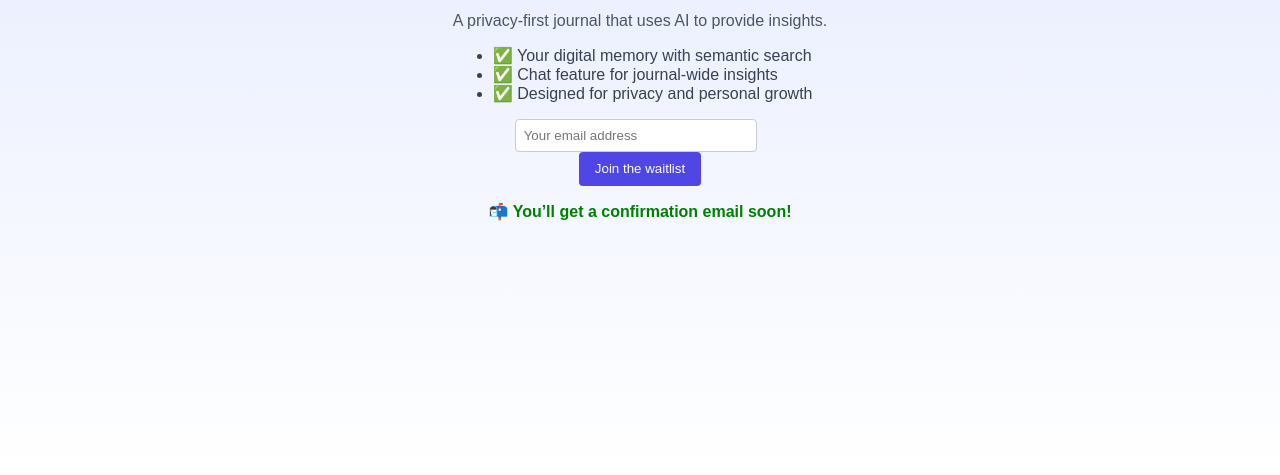
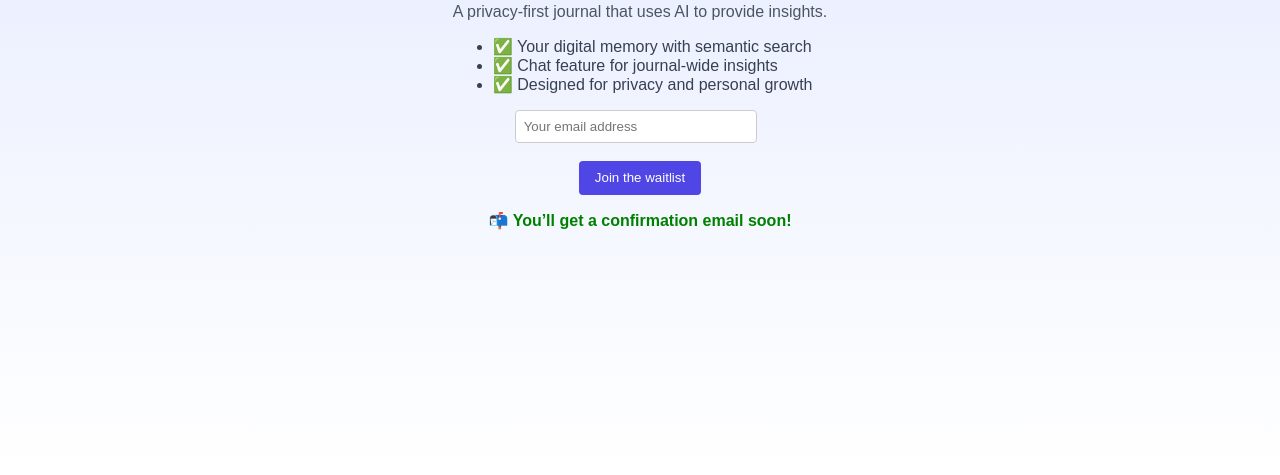
Before and after one commit to starliapps/starliapps.github.io, a plain HTML site: page landing.html in a window 1280 px wide. Shown: the part 325-800 px from the top of the page. Drawn offline with Linux system fonts and the light colour scheme.

Commit message:
Update landing.html

```diff
--- a/landing.html
+++ b/landing.html
@@ -86,7 +86,7 @@
     </ul>
 
     <form action="https://usebasin.com/f/7b49a16495a1" method="POST">
-      <input type="email" name="email" placeholder="Your email address" required /><br>
+      <input type="email" name="email" placeholder="Your email address" required /><br><br>
       <button type="submit">Join the waitlist</button>
     </form>
 
```
